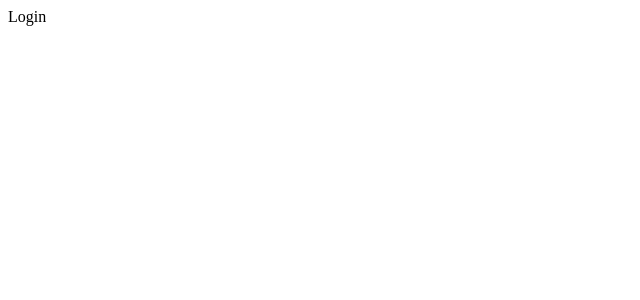
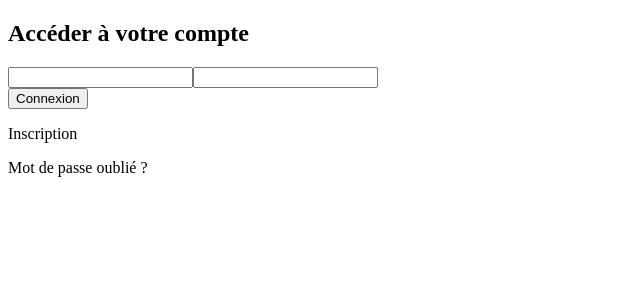
Before and after one commit to Arnaud-Chane/checkpoint-4, a React (Vite) app in the folder frontend/: page /login in a window 1280 px wide. Shown: the top 300 px of the page, without its empty margins (0-640 px from the left). Built offline with nearby package versions, Linux system fonts and the light colour scheme.

Commit message:
Adding structure

```diff
--- a/frontend/src/pages/Login.jsx
+++ b/frontend/src/pages/Login.jsx
@@ -1,7 +1,30 @@
 import React from "react";
 
-function Login() {
-  return <div>Login</div>;
+export default function Login() {
+  const handleSubmit = async () => {
+    console.info("test");
+  };
+
+  return (
+    <div className="login-container-page">
+      <h2>Accéder à votre compte</h2>
+
+      <form onSubmit={handleSubmit}>
+        <input />
+
+        <input />
+      </form>
+      <div className="links-page-login">
+        <div className="buttons-container-login-page">
+          <button className="primary-button" type="submit">
+            Connexion
+          </button>
+
+          <p>Inscription</p>
+        </div>
+
+        <p>Mot de passe oublié ?</p>
+      </div>
+    </div>
+  );
 }
-
-export default Login;
```
